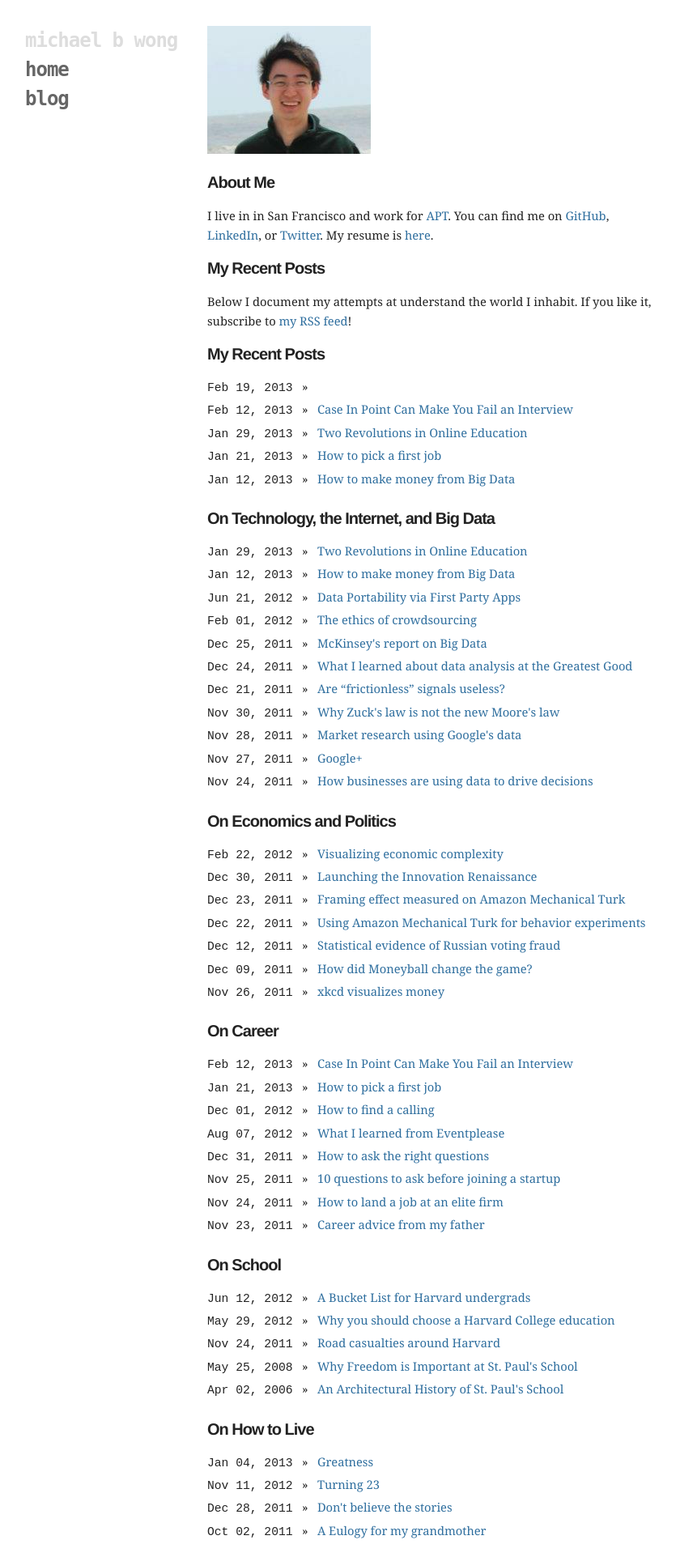
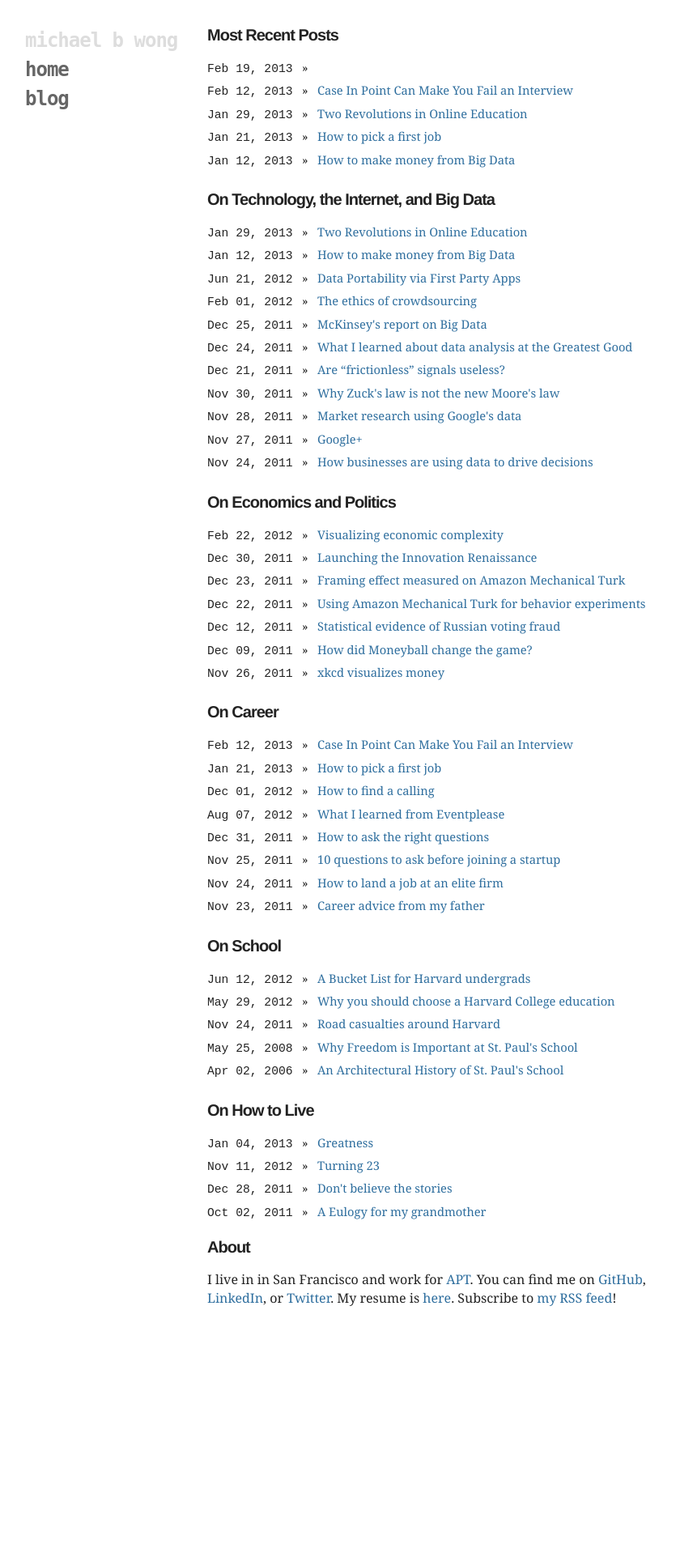
Before and after one commit to mbwong/mbwong.github.com, a Jekyll site: the page built from index.html, in a window 1280 px wide. Shown: the whole page at 81% size, without its empty margins (94-929 px from the left). Built offline with Jekyll 4.4.1, drawn with Linux system fonts in a browser that asks for light colours; after the commit the page ends 1632 px from its top, so only the background shows below that.

Commit message:
changed layout

```diff
--- a/index.html
+++ b/index.html
@@ -5,16 +5,10 @@ layout: default
 
 <h2 id="intro"></h2>
 <div class="post">
-<p><img src="/mugshot.png"/></p>
+<!--<p><img src="/mugshot.png"/></p>-->
 
-<h2 id="blog">About Me</h2>
+<h2 id="blog">Most Recent Posts</h2>
 
-<p>I live in in San Francisco and work for <a href="http://predictivetechnologies.com">APT</a>. You can find me on <a href="http://github.com/mbwong">GitHub</a>, <a href="http://www.linkedin.com/pub/michael-wong/25/547/850">LinkedIn</a>, or <a href="http://twitter.com/mbwong">Twitter</a>. My resume is <a href="/resume.pdf">here</a>.
-
-<h2 id="blog">My Recent Posts</h2>
-<p>Below I document my attempts at understand the world I inhabit. If you like it, subscribe to <a href="http://feeds.feedburner.com/MichaelBWong">my RSS feed</a>!
-
-<h2>My Recent Posts</h2>
   <ul style="list-style: none; padding: 0; margin: 0;">
   {% for post in site.posts limit: 5%}
     <li>
```
Also changed, not shown: other parts of index.html (+6 -0 lines).
